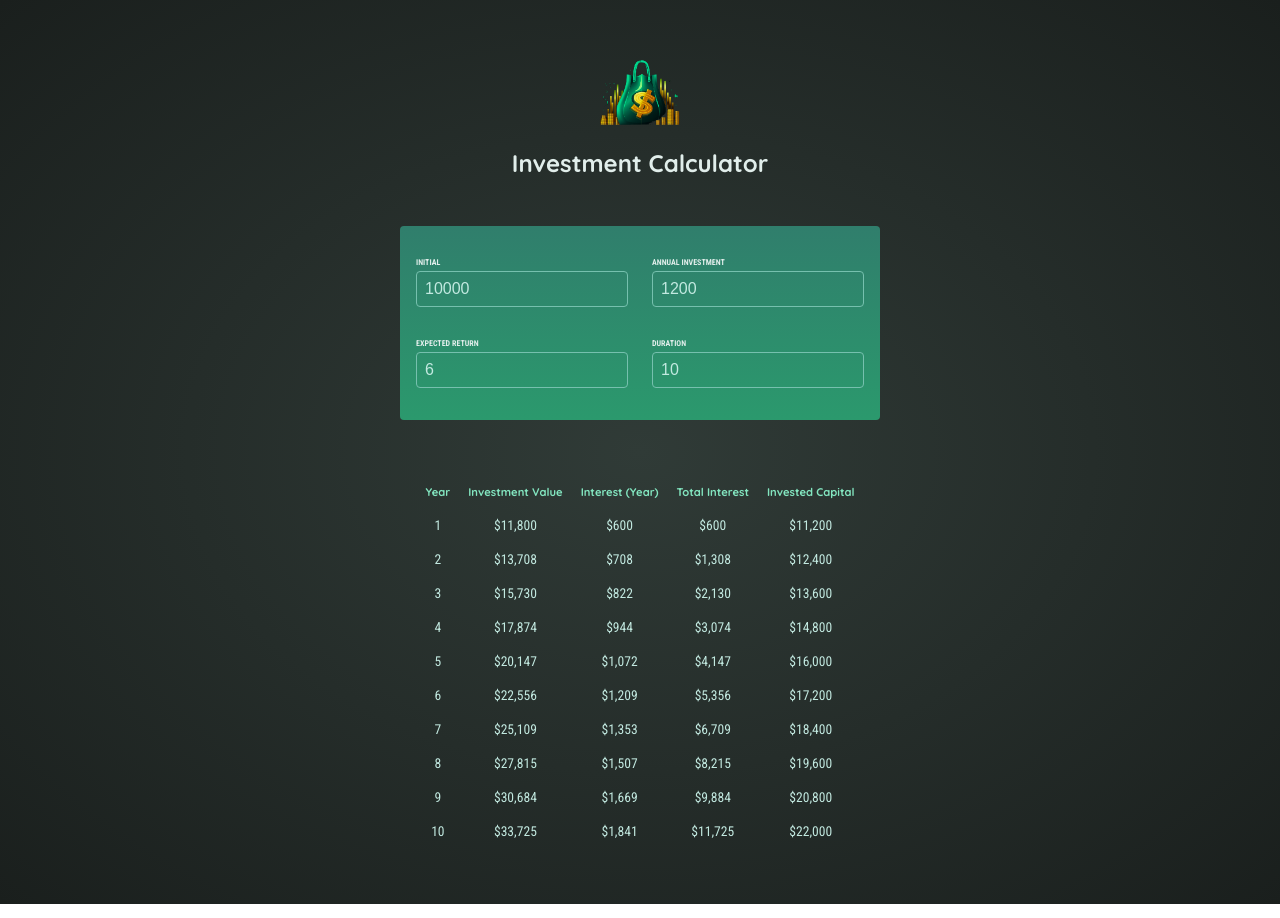
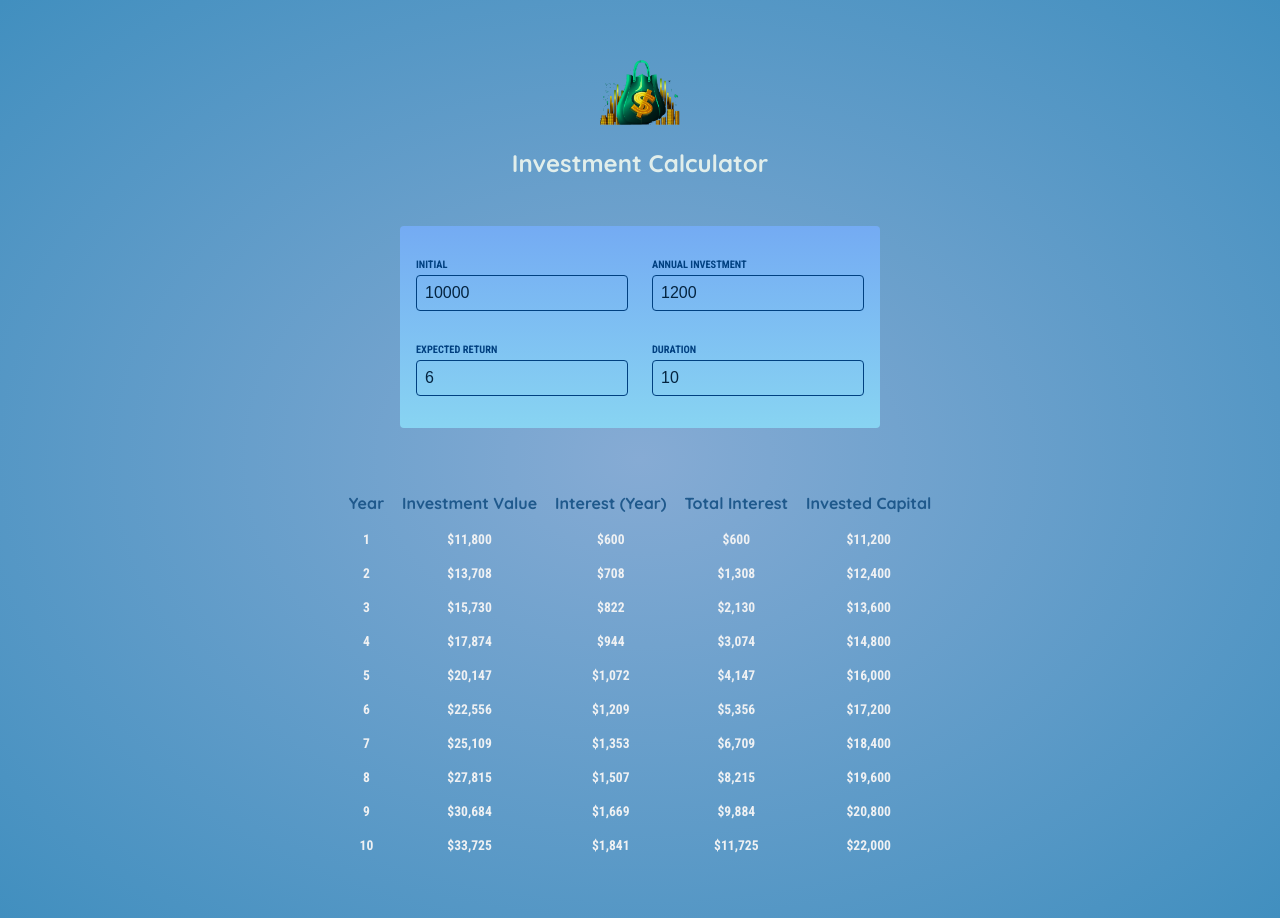
Before and after one commit to ritacc12/Investment-Calculator, a React (Vite) app: page / in a window 1280 px wide. Built offline with nearby package versions, Linux system fonts and the light colour scheme.

Commit message:
adjust the color & font-size

```diff
--- a/src/index.css
+++ b/src/index.css
@@ -9,7 +9,7 @@ body {
   font-family: 'Quicksand', sans-serif;
   -webkit-font-smoothing: antialiased;
   -moz-osx-font-smoothing: grayscale;
-  background: radial-gradient(#303b37, #1a1f1d);
+  background: radial-gradient(#86ABD4, #418FBF);
   color: #e1eeeb;
   min-height: 100vh;
 }
@@ -36,7 +36,7 @@ body {
   max-width: 30rem;
   margin: 2rem auto;
   border-radius: 4px;
-  background: linear-gradient(180deg, #307e6c, #2b996d);
+  background: linear-gradient(180deg,#74ABF3,#88D4F2);
 }
 
 .input-group {
@@ -49,18 +49,19 @@ body {
   display: block;
   margin-bottom: 0.25rem;
   font-family: 'Roboto Condensed', sans-serif;
-  font-size: 0.5rem;
+  font-size: 0.65rem;
   font-weight: bold;
   text-transform: uppercase;
+  color: #004080;
 }
 
 #user-input input {
   width: 100%;
   padding: 0.5rem;
-  border: 1px solid #76c0ae;
+  border: 1px solid #004080;
   border-radius: 0.25rem;
   background-color: transparent;
-  color: #c2e9e0;
+  color:#042440;
   font-size: 1rem;
 }
 
@@ -74,14 +75,15 @@ body {
 }
 
 #result thead {
-  font-size: 0.7rem;
-  color: #83e6c0;
+  font-size: rem;
+  color:#1F598C ;
 }
 
 #result tbody {
   font-family: 'Roboto Condensed', sans-serif;
   font-size: 0.85rem;
-  color: #c2e9e0;
+  font-weight: 800;
+  color: #EFF1F3;
 }
 
 .center {
```
